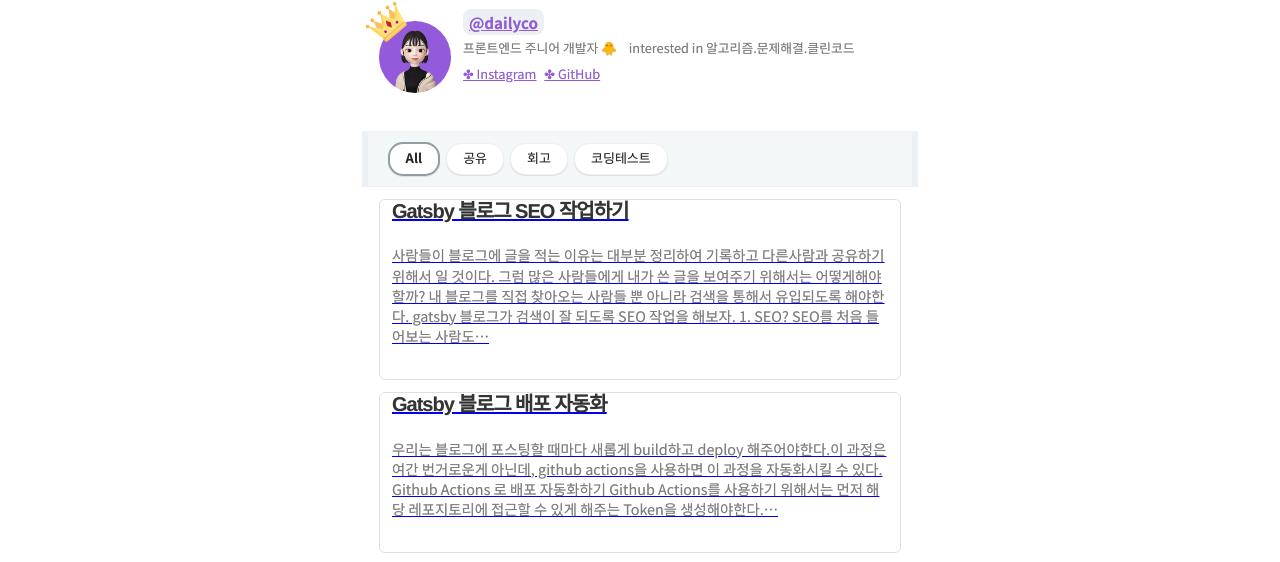
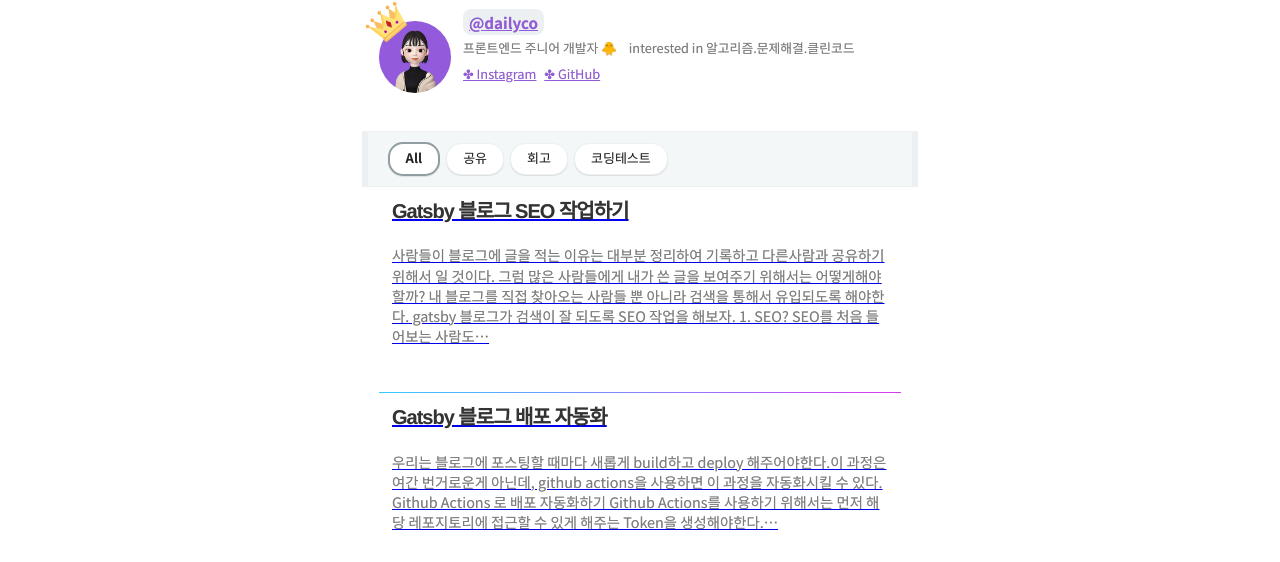
Before and after one commit to dailyco/dailyco-blog, a Gatsby site: page / in a window 1280 px wide. Shown: the part 191-753 px from the top of the page. Built offline with nearby package versions, Linux system fonts and the light colour scheme; Gatsby itself is replaced by a stand-in of ours; some packages are replaced by stand-ins of ours; what typography-theme-github would draw is missing.

Commit message:
styling: post divier 생성

```diff
--- a/src/components/thumbnail-item/index.jsx
+++ b/src/components/thumbnail-item/index.jsx
@@ -5,10 +5,13 @@
 import './index.scss'
 
 export const ThumbnailItem = ({ node }) => (
+  <>
     <Link className={`thumbnail ${TARGET_CLASS}`} to={node.fields.slug}>
       <div key={node.fields.slug}>
         <h3>{node.frontmatter.title || node.fields.slug}</h3>
         <p dangerouslySetInnerHTML={{ __html: node.excerpt }} />
       </div>
     </Link>
+    <div className={'divider'}></div>
+  </>
 )
--- a/src/components/thumbnail-item/index.scss
+++ b/src/components/thumbnail-item/index.scss
@@ -6,8 +6,8 @@
   padding: 0 12px 10px;
   box-shadow: none;
   transition: text-shadow 0.3s, opacity 0.4s;
-  border: 1px solid rgba(0, 0, 0, 0.12);
-  border-radius: 6px;
+  border: 1px solid transparent;
+
   opacity: 0;
 
   p {
@@ -19,3 +19,8 @@
 .thumbnail.visible {
   opacity: 1;
 }
+
+.divider {
+  height: 1px;
+  background: $theme-gradient;
+}
```
Lines whose indentation alone changed are shown as unchanged.
